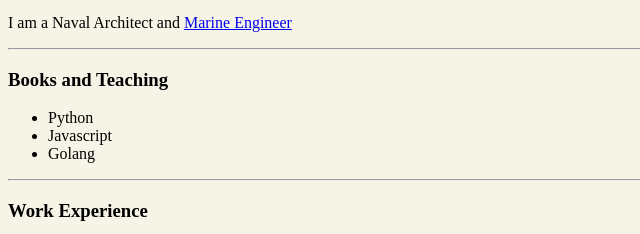
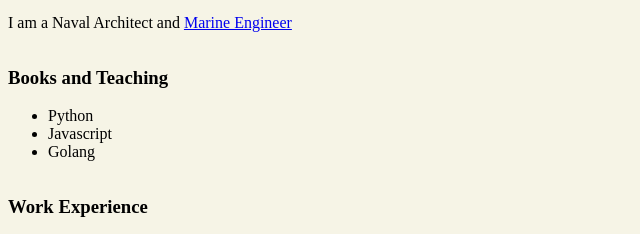
Before and after one commit to Vangetsu/cv, a plain HTML site: page index.html in a window 1280 px wide. Shown: the part 566-800 px from the top of the page, without its empty margins (0-640 px from the left). Drawn offline with Linux system fonts and the light colour scheme.

Commit message:
Update index.html

```diff
--- a/index.html
+++ b/index.html
@@ -7,6 +7,11 @@
   <style>
     body {
       background-color: #f6f4e6;
+    }
+
+    hr {
+      background-color: white;
+      border-style: none;
     }
 
   </style>
```
